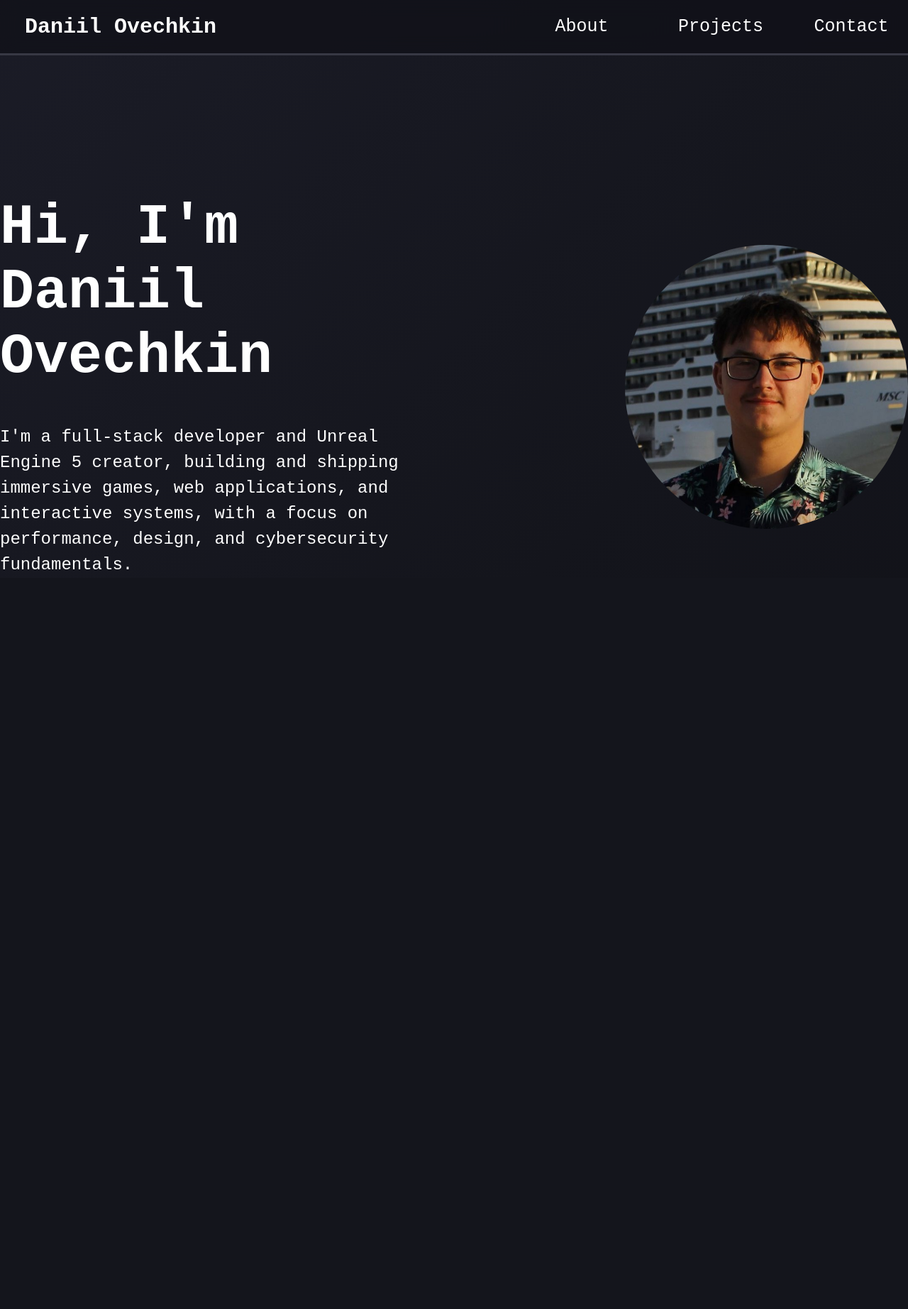
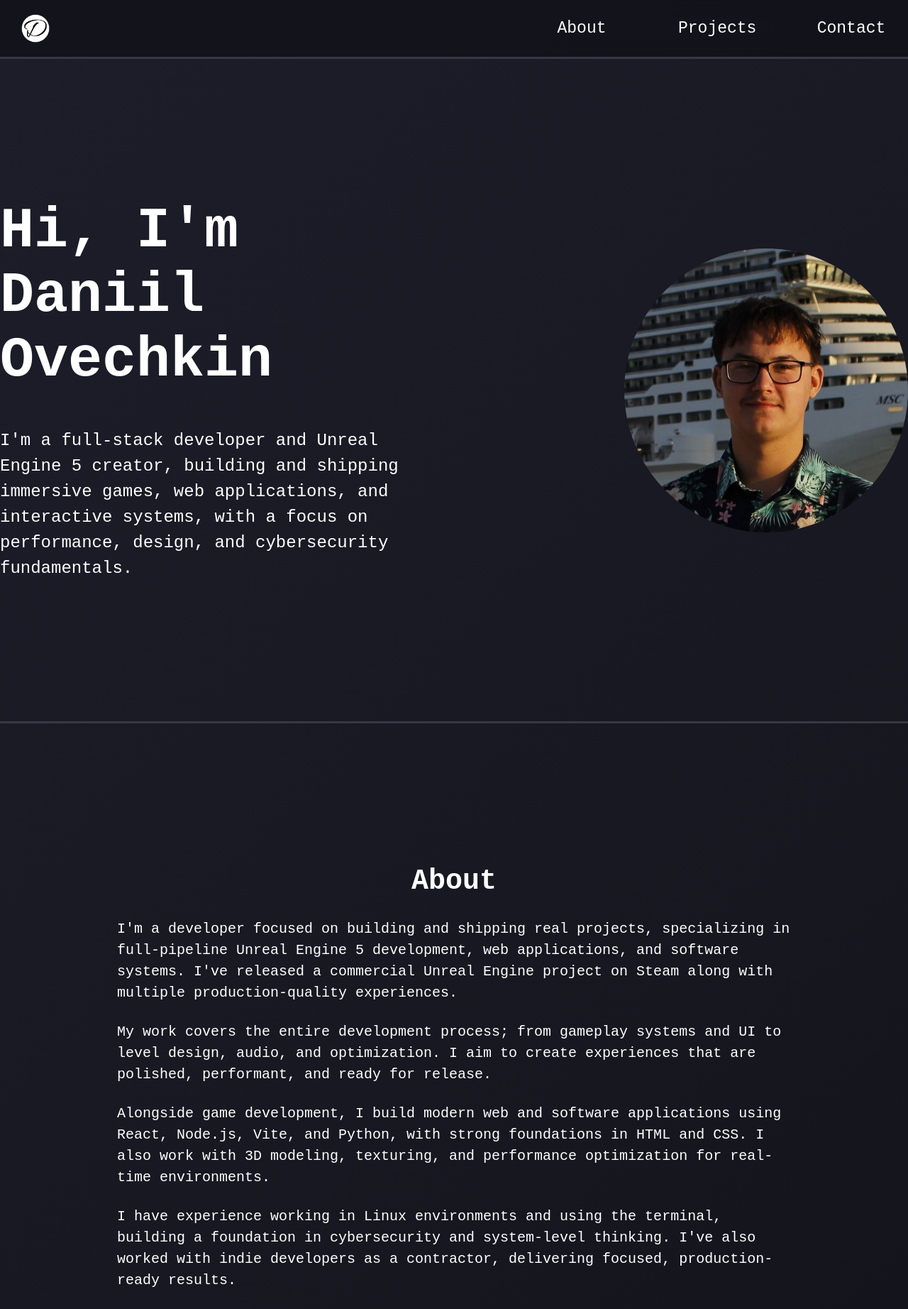
Before and after one commit to AlteredZero/daniilcodes.dev, a React (Vite) app: page / in a window 1280 px wide. Shown: the whole page at 71% size. Before the commit the page ends 814 px from the top, so only its background shows below. Built offline with nearby package versions, Linux system fonts and the light colour scheme; a web font is replaced by a local one.

Commit message:
added an entire 'about' section

```diff
--- a/index.html
+++ b/index.html
@@ -2,7 +2,7 @@
 <html lang="en">
   <head>
     <meta charset="UTF-8" />
-    <link rel="icon" type="image/svg+xml" href="/favicon.svg" />
+    <link rel="icon" type="image/x-icon" href="assets/DaniilLogoico.ico" />
     <meta name="viewport" content="width=device-width, initial-scale=1.0" />
     <title>daniilcodes.dev</title>
   </head>
--- /dev/null
+++ b/src/About.jsx
@@ -0,0 +1,23 @@
+export default function About() {
+  return(
+    <div className="About">
+      <h1 className="AboutHeader">About</h1>
+
+      <p className="AboutText">
+        I'm a developer focused on building and shipping real projects, specializing in full-pipeline Unreal Engine 5 development, web applications, and software systems. I've released a commercial Unreal Engine project on Steam along with multiple production-quality experiences.
+      </p>
+
+      <p className="AboutText">
+        My work covers the entire development process; from gameplay systems and UI to level design, audio, and optimization. I aim to create experiences that are polished, performant, and ready for release.
+      </p>
+
+      <p className="AboutText">
+        Alongside game development, I build modern web and software applications using React, Node.js, Vite, and Python, with strong foundations in HTML and CSS. I also work with 3D modeling, texturing, and performance optimization for real-time environments.
+      </p>
+
+      <p className="AboutText">
+        I have experience working in Linux environments and using the terminal, building a foundation in cybersecurity and system-level thinking. I've also worked with indie developers as a contractor, delivering focused, production-ready results.
+      </p>
+    </div>
+  )
+}
--- a/src/App.jsx
+++ b/src/App.jsx
@@ -1,11 +1,13 @@
 import Header from "./Header"
 import Profile from "./Profile"
+import About from "./About"
 
 export default function App() {
   return(
     <div className="Main">
       <Header></Header>
       <Profile></Profile>
+      <About></About>
     </div>
   )
 }
--- a/src/Header.jsx
+++ b/src/Header.jsx
@@ -1,7 +1,7 @@
 export default function Header() {
   return(
     <div className="Header">
-        <button className="HeaderButtonHome">Daniil Ovechkin</button>
+        <img src="../assets/DaniilLogo.png" alt="Logo" className="HeaderLogo"></img>
         <button className="HeaderButton">About</button>
         <button className="HeaderButton">Projects</button>
         <button className="HeaderButton">Contact</button>
--- a/src/index.css
+++ b/src/index.css
@@ -46,6 +46,7 @@ body {
   backdrop-filter: blur(12px);
   display: flex;
   justify-content: right;
+  align-items: center;
   outline: 3px solid;
   outline-color: rgb(55, 56, 68);
   position: sticky;
@@ -55,9 +56,11 @@ body {
 
 .HeaderButton {
   font-family: "JetBrains Mono", monospace;
-  width: 120px;
-  height: 35px;
-  font-size: 25px;
+  max-width: 120px;
+  max-height: 40px;
+  height: 100%;
+  font-size: 23px;
+  width: 100%;
   background-color: transparent;
   color: white;
   align-items: center;
@@ -73,21 +76,30 @@ body {
   color: rgb(152, 162, 255);
 }
 
-.HeaderButtonHome {
-  font-family: "JetBrains Mono", monospace;
-  width: 300px;
-  height: 35px;
-  font-size: 30px;
-  background-color: transparent;
-  color: white;
-  align-items: center;
-  border: transparent;
+.HeaderLogo {
+  max-width: 40px;
+  max-height: 40px;
+  height: 100%;
+  margin: 20px;
+  margin-left: 30px;
+  width: 100%;
+  user-select: none;
   cursor: pointer;
-  transition: color 0.15s ease-in-out;
+  margin-right: auto;
+  transition: filter 0.15s ease;
+}
+
+.HeaderLogo:hover {
+  max-width: 40px;
+  max-height: 40px;
+  height: 100%;
   margin: 20px;
-  font-weight: bold;
+  margin-left: 30px;
+  width: 100%;
+  user-select: none;
+  cursor: pointer;
   margin-right: auto;
-  user-select: none;
+  filter: brightness(0.7)
 }
 
 .HeaderButtonHome:hover {
@@ -100,6 +112,7 @@ body {
   align-items: center;
   gap: 80px;
   padding-top: 200px;
+  margin-bottom: 200px;
 }
 
 .IntroductionHeaderText {
@@ -114,11 +127,13 @@ body {
 
 .PersonalPicture {
   border-radius: 999px;
-    width: 400px;
-    height: 400px;
+  max-width: 400px;
+  max-height: 400px;
+  height: 100%;
   object-fit: cover;
   user-select: none;
   margin-left: 100px;
+  width: 100%;
 }
 
 .IntroductionText {
@@ -128,5 +143,37 @@ body {
   line-height: 1.5;
   margin: 0;
   user-select: none;
-    width: 600px;
+  max-width: 600px;
+  width: 100%;
 }
+
+.About {
+  display: flex;
+  flex-direction: column;
+  align-items: center;
+  justify-content: center;
+  padding-top: 200px;
+  outline: 3px solid;
+  outline-color: rgb(55, 56, 68);
+}
+
+.AboutHeader {
+  font-family: "JetBrains Mono", monospace;
+  color: white;
+  font-size: 40px;
+  margin: 0;
+  user-select: none;
+  margin-bottom: 30px;
+}
+
+.AboutText {
+  font-family: "JetBrains Mono", monospace;
+  color: white;
+  font-size: 20px;
+  line-height: 1.5;
+  margin: 0;
+  margin-bottom: 25px;
+  user-select: none;
+  max-width: 950px;
+  width: 100%;
+}
```
Also changed, not shown: assets/DaniilLogo.png (added), 1 other file (tests, documents, lock files or other folders). Lines whose indentation alone changed are shown as unchanged.
